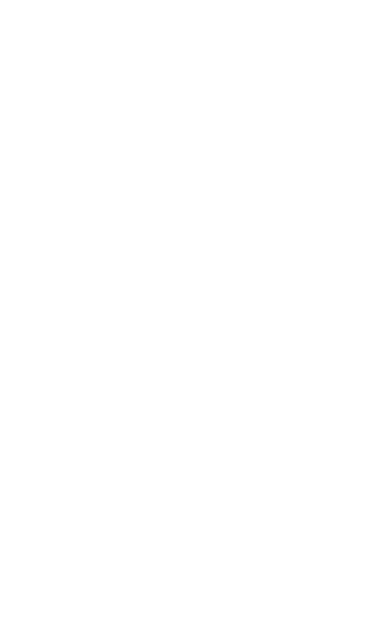
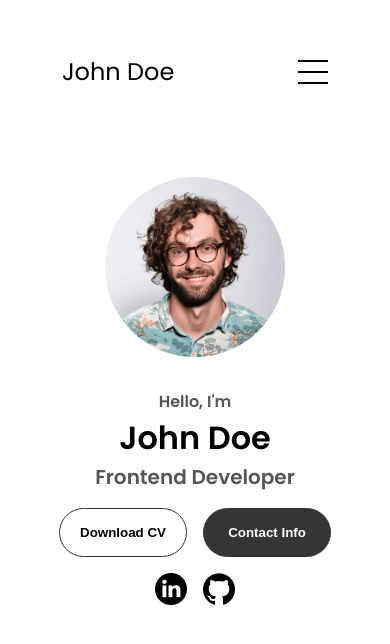
Before and after one commit to MohamedElaassal/git_workshop, a plain HTML site: page index.html in a window 390 px wide. Drawn offline with Linux system fonts and the light colour scheme.

Commit message:
mobil navbar and profile section added

```diff
--- a/index.html
+++ b/index.html
@@ -32,7 +32,22 @@
 
 
 
-
+<nav id="hamburger-nav">
+  <div class="logo">John Doe</div>
+  <div class="hamburger-menu">
+    <div class="hamburger-icon" onclick="toggleMenu()">
+      <span></span>
+      <span></span>
+      <span></span>
+    </div>
+    <div class="menu-links">
+      <li><a href="#about" onclick="toggleMenu()">About</a></li>
+      <li><a href="#experience" onclick="toggleMenu()">Experience</a></li>
+      <li><a href="#projects" onclick="toggleMenu()">Projects</a></li>
+      <li><a href="#contact" onclick="toggleMenu()">Contact</a></li>
+    </div>
+  </div>
+</nav>
 
 
 
@@ -40,7 +55,42 @@
 
 
 
+<section id="profile">
+      <div class="section__pic-container">
+        <img src="./assets/profile-pic.png" alt="John Doe profile picture" />
+      </div>
+      <div class="section__text">
+        <p class="section__text__p1">Hello, I'm</p>
+        <h1 class="title">John Doe</h1>
+        <p class="section__text__p2">Frontend Developer</p>
 
+        <!-- Buttons for CV download and contact -->
+        <div class="btn-container">
+          <button
+            class="btn btn-color-2"
+            onclick="window.open('./assets/resume-example.pdf')"
+          >
+            Download CV
+          </button>
+          <button class="btn btn-color-1" onclick="location.href='./#contact'">
+            Contact Info
+          </button>
+        </div>
+
+        <div id="socials-container">
+            <img
+              src="./assets/linkedin.png"
+              alt="My LinkedIn profile"
+              class="icon"
+            />
+            <img
+              src="./assets/github.png"
+              alt="My Github profile"
+              class="icon"
+            />
+          </div>
+        </div>
+      </section>
 
 
 
```
